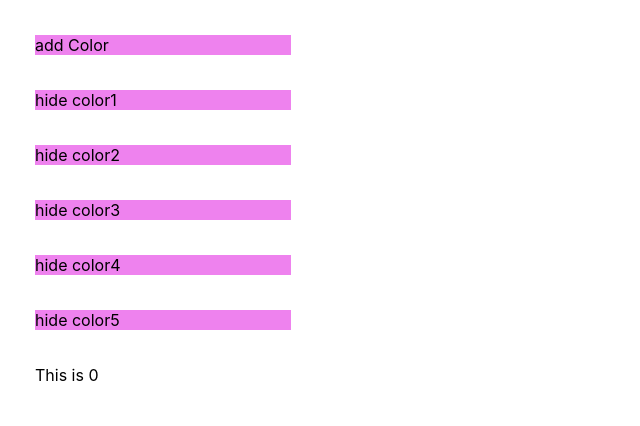
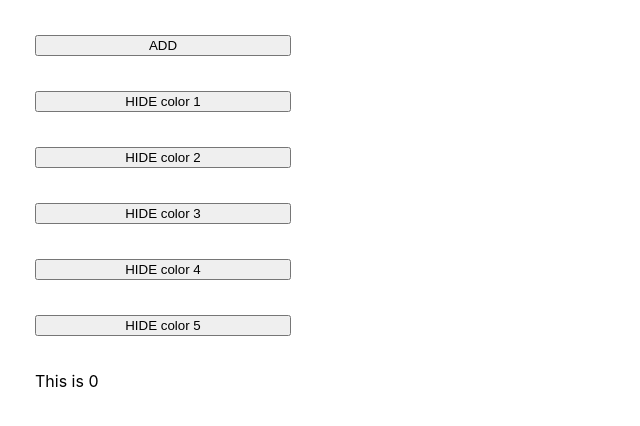
Before and after one commit to 16sweetyjain/color-picker-demo, a React (Create React App) app in the folder color-picker-demo/: page / in a window 1280 px wide. Shown: the top 426 px of the page, without its empty margins (0-640 px from the left). Built offline with nearby package versions, Linux system fonts and the light colour scheme.

Commit message:
updated UI

```diff
--- a/color-picker-demo/src/App.js
+++ b/color-picker-demo/src/App.js
@@ -2,7 +2,6 @@ import React,{ Component } from 'react';
 import {Card,CardImg,CardImgOverlay,CardText,CardBody,CardTitle, Button} from 'reactstrap';
 import ShowColor from './components/ShowColor';
 import ButtonComponent from './components/ButtonComponent';
-
 import Buttons from './shared/buttons';
 
 class App extends Component {
@@ -36,7 +35,7 @@ this.setState({colors:colori});
   return (
 
  <div>
-   <ButtonComponent  addColor={this.addColor} deleteColor={this.delete} buttons={this.state.buttons}/>
+   <ButtonComponent  addColor={this.addColor} deleteColor={this.deleteColor} buttons={this.state.buttons}/>
 
 <ShowColor colors={this.state.colors}/>
 
--- a/color-picker-demo/src/components/ButtonComponent.js
+++ b/color-picker-demo/src/components/ButtonComponent.js
@@ -45,17 +45,14 @@ class ButtonComponent extends Component{
 
         render(){
 
-const menu=this.props.buttons.map((button)=>{
+const menu=this.props.buttons.map((buttonEle)=>{
 
 return(
-    <div key ={button.id} className="col-12  col-md-5 m-1">
- <Card onClick={()=>{this.onComponentSelect(button);this.renderComponents(button)}} style={{backgroundColor:'violet',marginTop:"35px",marginLeft:"35px",width:"20%"}}>
-  {button.id!=0 ?<CardTitle>
-       {button.name} color{button.id}
-   </CardTitle>:<CardTitle>
-       {button.name} Color
-   </CardTitle>}
- </Card>
+    <div key ={buttonEle.id} className="col-12  col-md-5 m-1">
+ <Button onClick={()=>{this.onComponentSelect(buttonEle);this.renderComponents(buttonEle)}} style={{marginTop:"35px",marginLeft:"35px",width:"20%"}}>
+  {buttonEle.id!=0 ?`HIDE color ${buttonEle.id}`:'ADD'}
+
+ </Button>
 
 </div>
 
```
